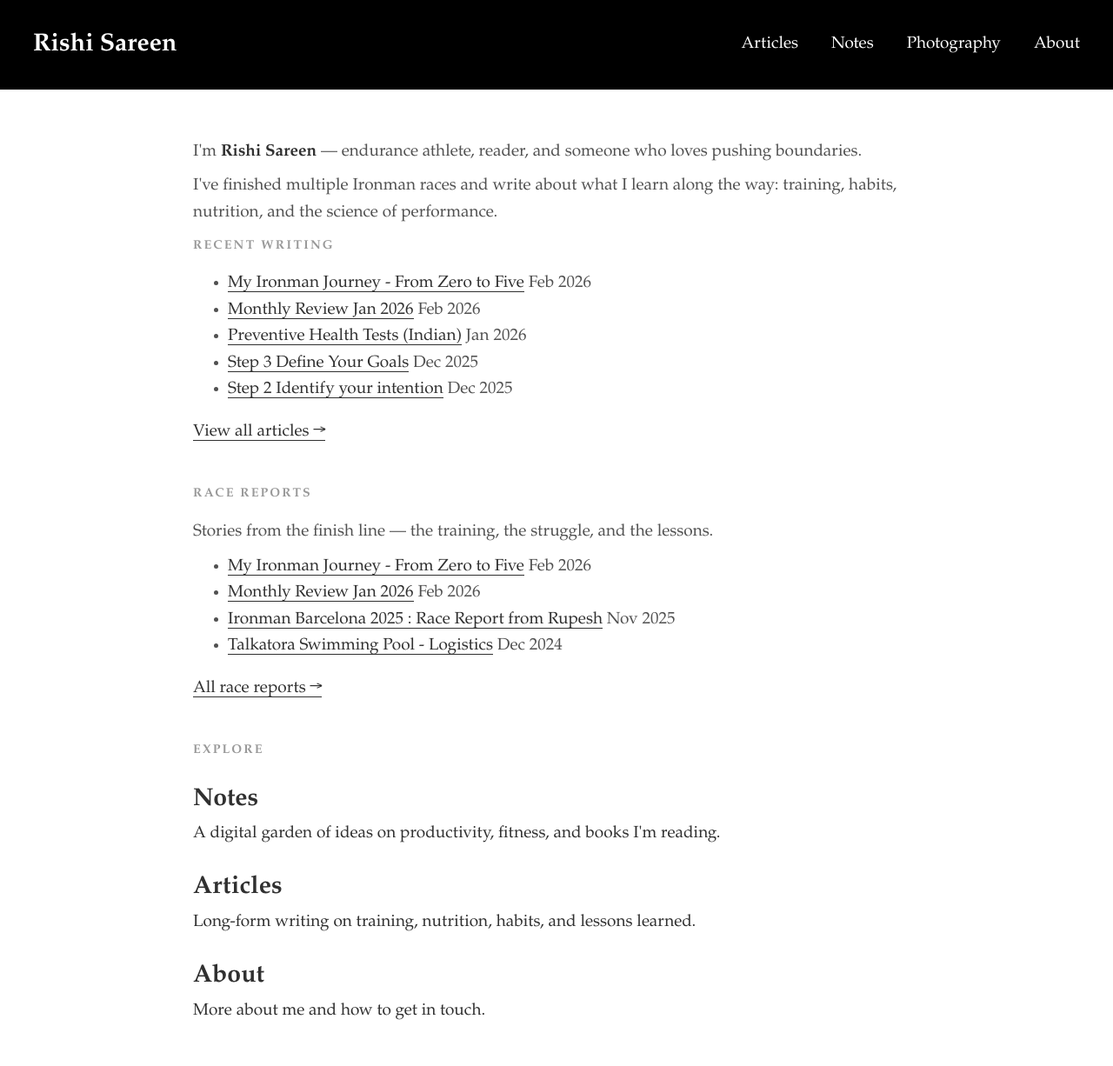
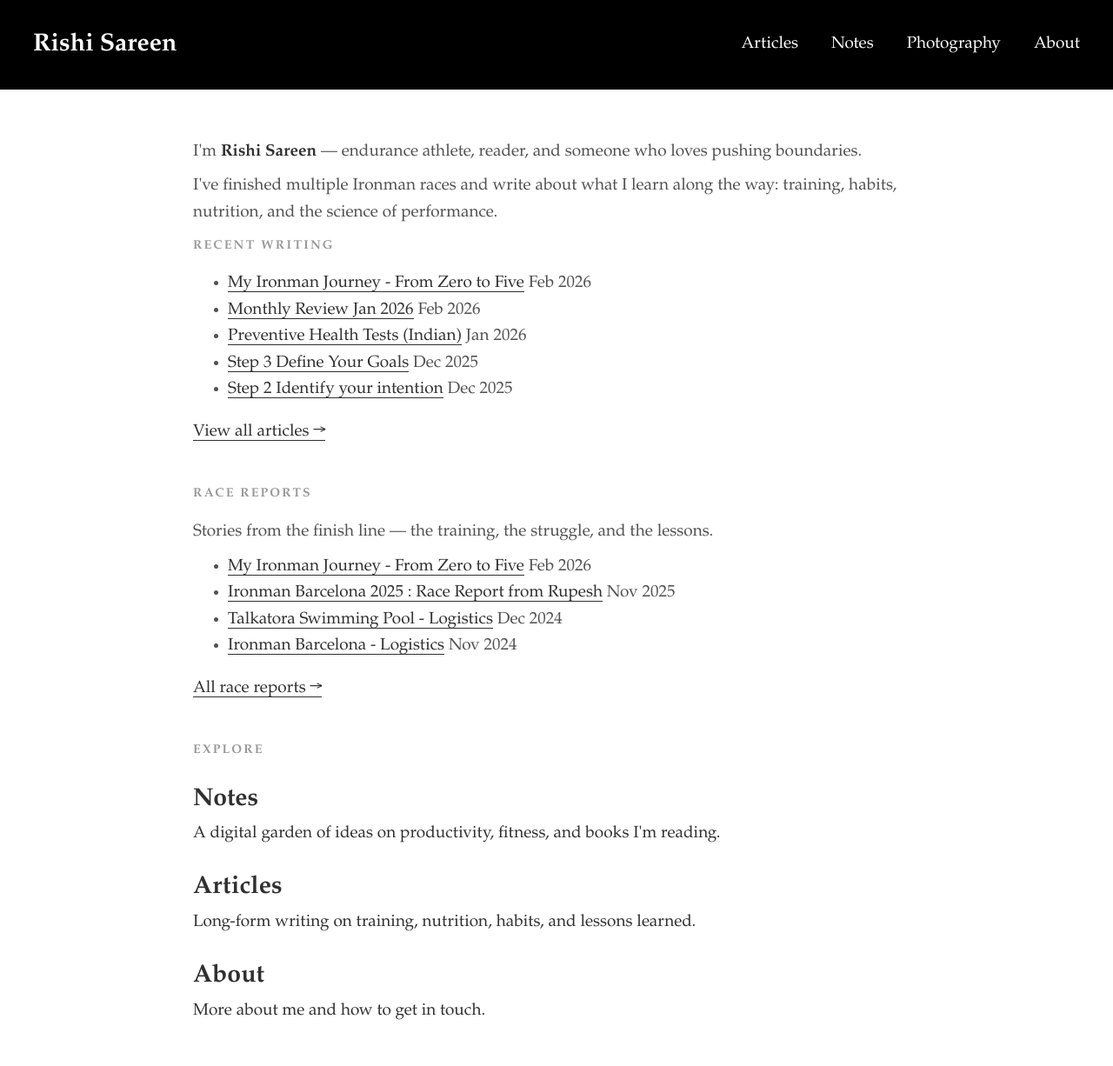
Before and after one commit to rishisareen/rishisareen.github.io, a Jekyll site: the page built from index-old.html, in a window 1280 px wide. Shown: the whole page at 87% size. Built offline with Jekyll 4.4.1, drawn with Linux system fonts in a browser that asks for light colours.

Commit message:
vault backup: 2026-02-26 19:54:08

```diff
--- a/_articles/2026-02-05-Jan Report.md
+++ b/_articles/2026-02-05-Jan Report.md
@@ -4,10 +4,9 @@
 date: 2026-02-05 10:00:00 +0530
 comments: true
 categories:
-  - Triathlon
+  - Productivity
 ---
 
-# Monthly Review: January 2026
 
 This is the first edition of my monthly review, inspired by my friend Protima. This is my attempt to take an honest look at how each month went across the pillars that matter to me.
 
```
Also changed, not shown: other parts of _articles/2026-02-05-Jan Report.md (+1 -1 lines).
